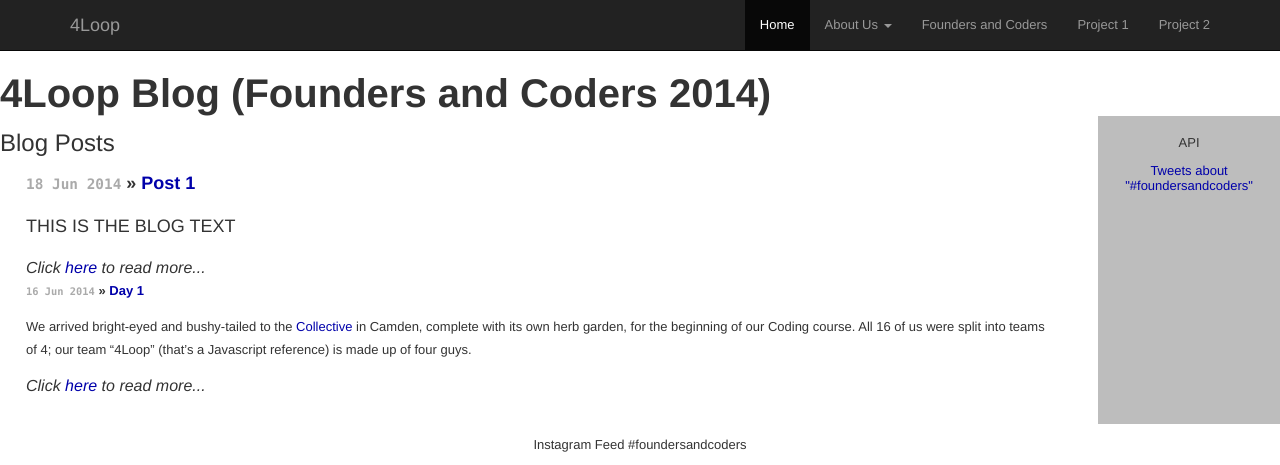
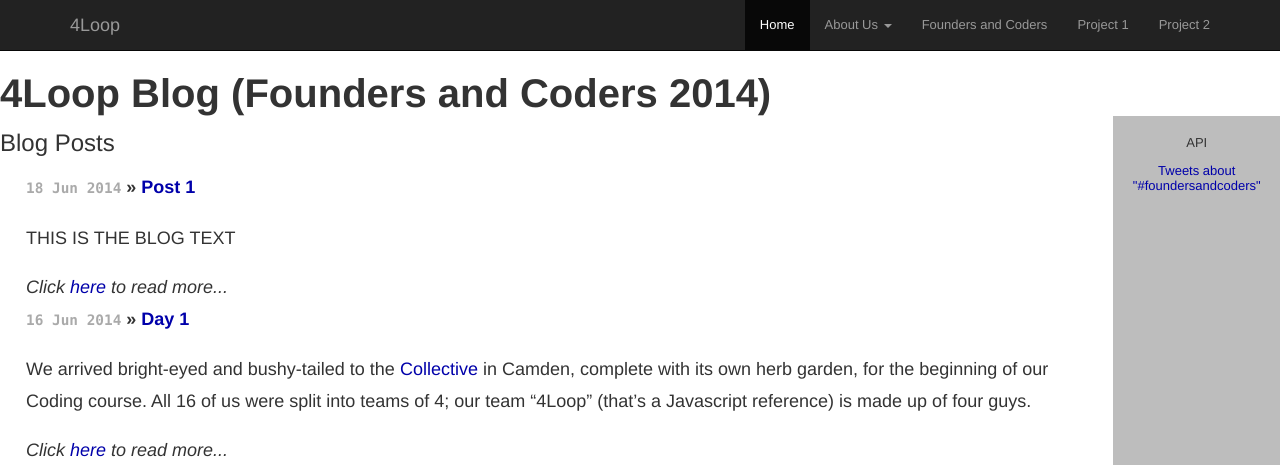
Before and after one commit to wsfan/4loop, a Jekyll site: the page built from index.html, in a window 1280 px wide. Shown: the top 465 px of the page. Built offline with Jekyll 4.4.1, drawn with Linux system fonts in a browser that asks for light colours; comment, search, counter and statistics services are not loaded; grey boxes are pictures that could not be loaded.

Commit message:
Update index.html

```diff
--- a/index.html
+++ b/index.html
@@ -12,10 +12,10 @@
   <ul class="posts">
     {% for post in site.posts %}
       <li><span><b>{{ post.date | date_to_string }}</span> &raquo; <a href="{{ post.url | remove_first:'/'}}">{{ post.title }}</a></b>
-        {{ post.excerpt }}   </font><font size="3"><i>Click <a href="{{ post.url | remove_first:'/'}}">here</a> to read more...</i></font>
+        {{ post.excerpt }}<i>Click <a href="{{ post.url | remove_first:'/'}}">here</a> to read more...</i>
         </li>
     {% endfor %}
-
+  </font>
   </ul>
   </div>
 </div>
```
